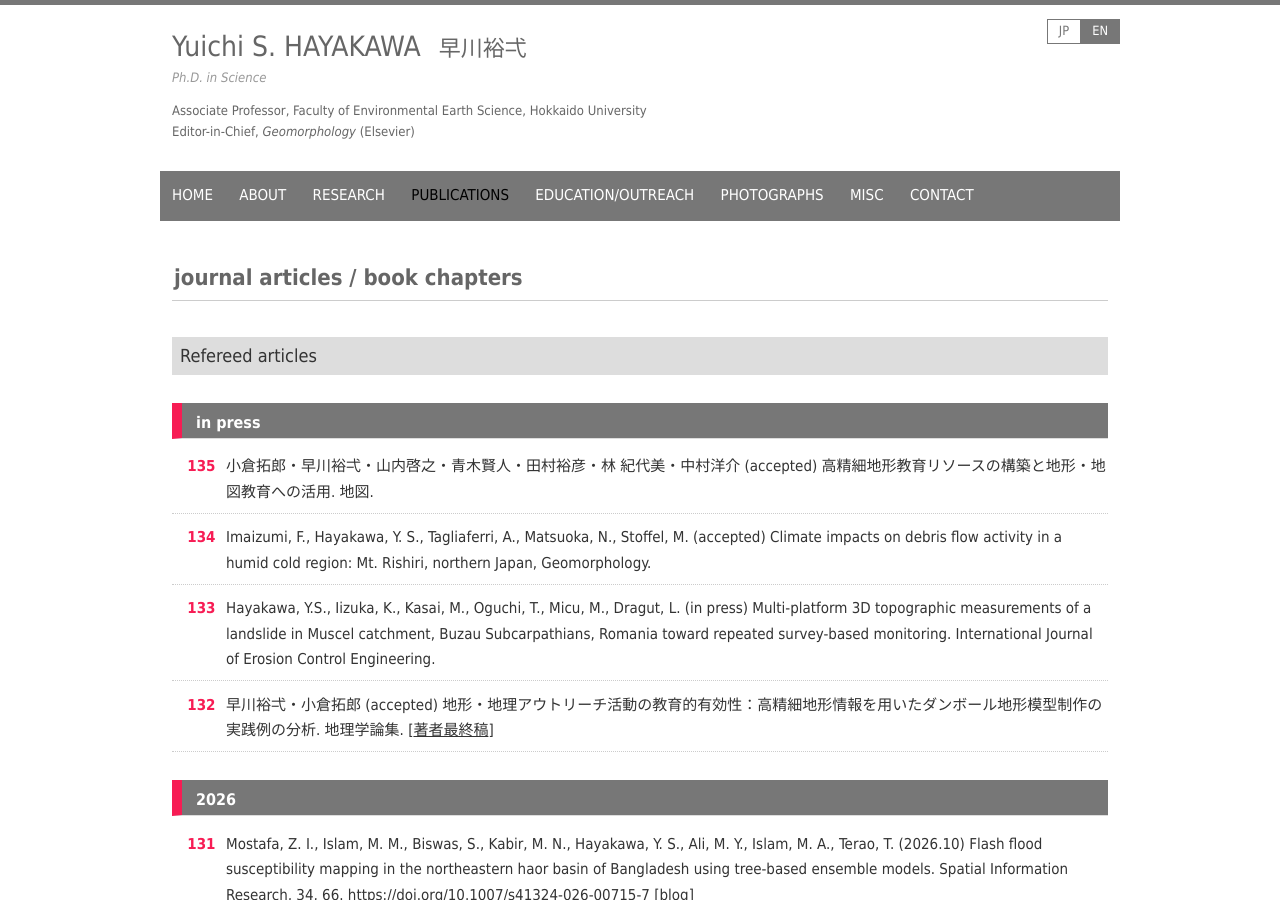
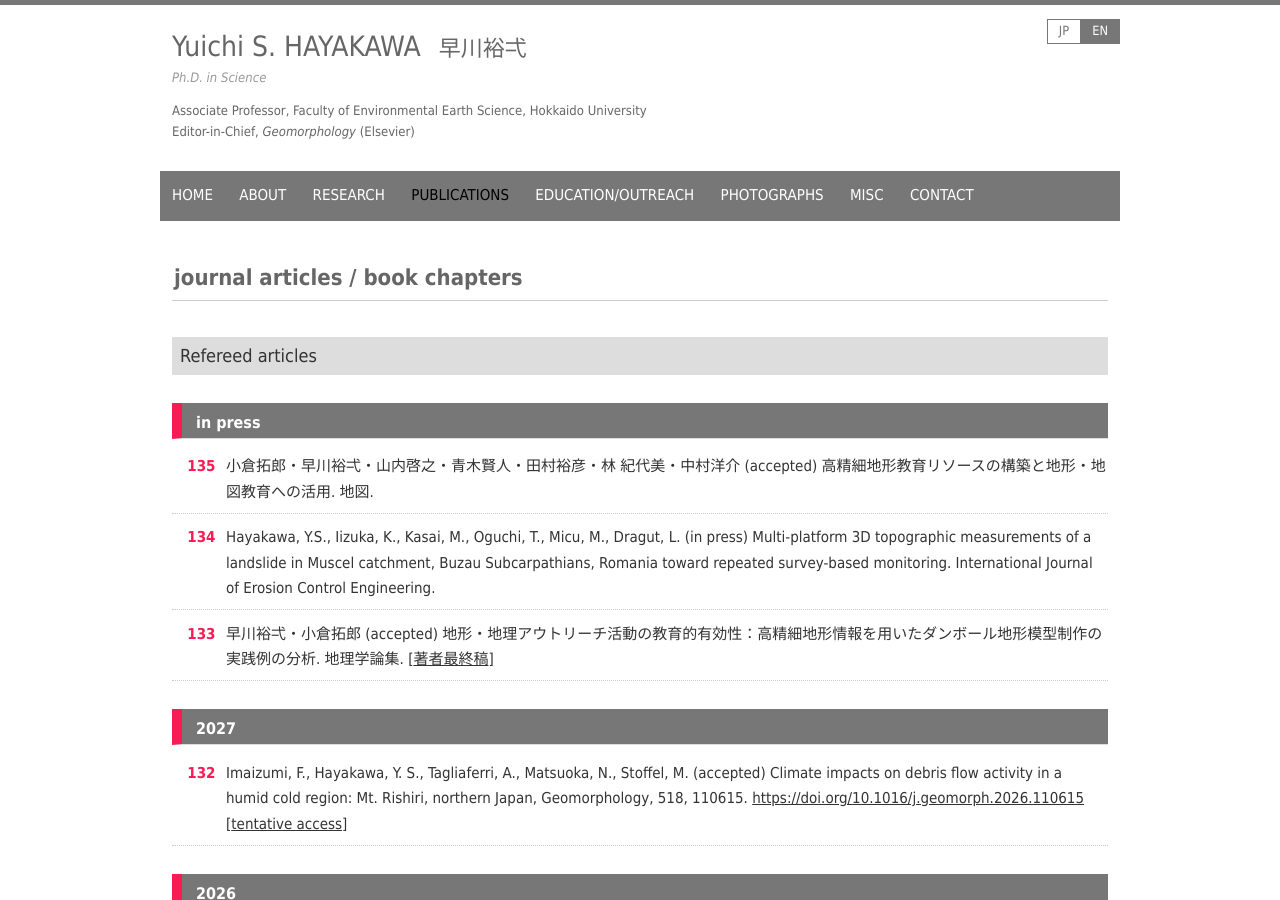
Before and after one commit to yshayakawa/yshayakawa.github.io, a Jekyll site: the page built from en/publications/journal.md, in a window 1280 px wide and 900 px high. Built offline with Jekyll 4.4.1, drawn with Linux system fonts in a browser that asks for light colours.

Commit message:
Update journal.md with new and restored publication entries
Added a new publication entry for 2027 and restored a previously removed entry for 2026.

```diff
--- a/en/publications/journal.md
+++ b/en/publications/journal.md
@@ -12,10 +12,13 @@ page_class: pubs
 ### in press
 
 - <span class="no">135</span> 小倉拓郎・早川裕弌・山内啓之・青木賢人・田村裕彦・林 紀代美・中村洋介 (accepted) 高精細地形教育リソースの構築と地形・地図教育への活用. 地図.
-- <span class="no">134</span> Imaizumi, F., Hayakawa, Y. S., Tagliaferri, A., Matsuoka, N., Stoffel, M. (accepted) Climate impacts on debris flow activity in a humid cold region: Mt. Rishiri, northern Japan, Geomorphology.
 - <span class="no">133</span> Hayakawa, Y.S., Iizuka, K., Kasai, M., Oguchi, T., Micu, M., Dragut, L. (in press) Multi-platform 3D topographic measurements of a landslide in Muscel catchment, Buzau Subcarpathians, Romania toward repeated survey-based monitoring. International Journal of Erosion Control Engineering.
 - <span class="no">132</span> 早川裕弌・小倉拓郎 (accepted) 地形・地理アウトリーチ活動の教育的有効性：高精細地形情報を用いたダンボール地形模型制作の実践例の分析. 地理学論集. [[著者最終稿](https://www.dropbox.com/scl/fi/e06xy6brdol6hb6clnlrt/_-_2026acc_-_-_260908.pdf?rlkey=2mazpgyscfwre0wlop6bshayp&dl=0)]
 {: .numlist}
+
+### 2027
+
+- <span class="no">134</span> Imaizumi, F., Hayakawa, Y. S., Tagliaferri, A., Matsuoka, N., Stoffel, M. (accepted) Climate impacts on debris flow activity in a humid cold region: Mt. Rishiri, northern Japan, Geomorphology, 518, 110615. [https://doi.org/10.1016/j.geomorph.2026.110615](https://doi.org/10.1016/j.geomorph.2026.110615) [[tentative access](https://authors.elsevier.com/c/1oAIr,3sl46hzh)]
 
 ### 2026
 
```
